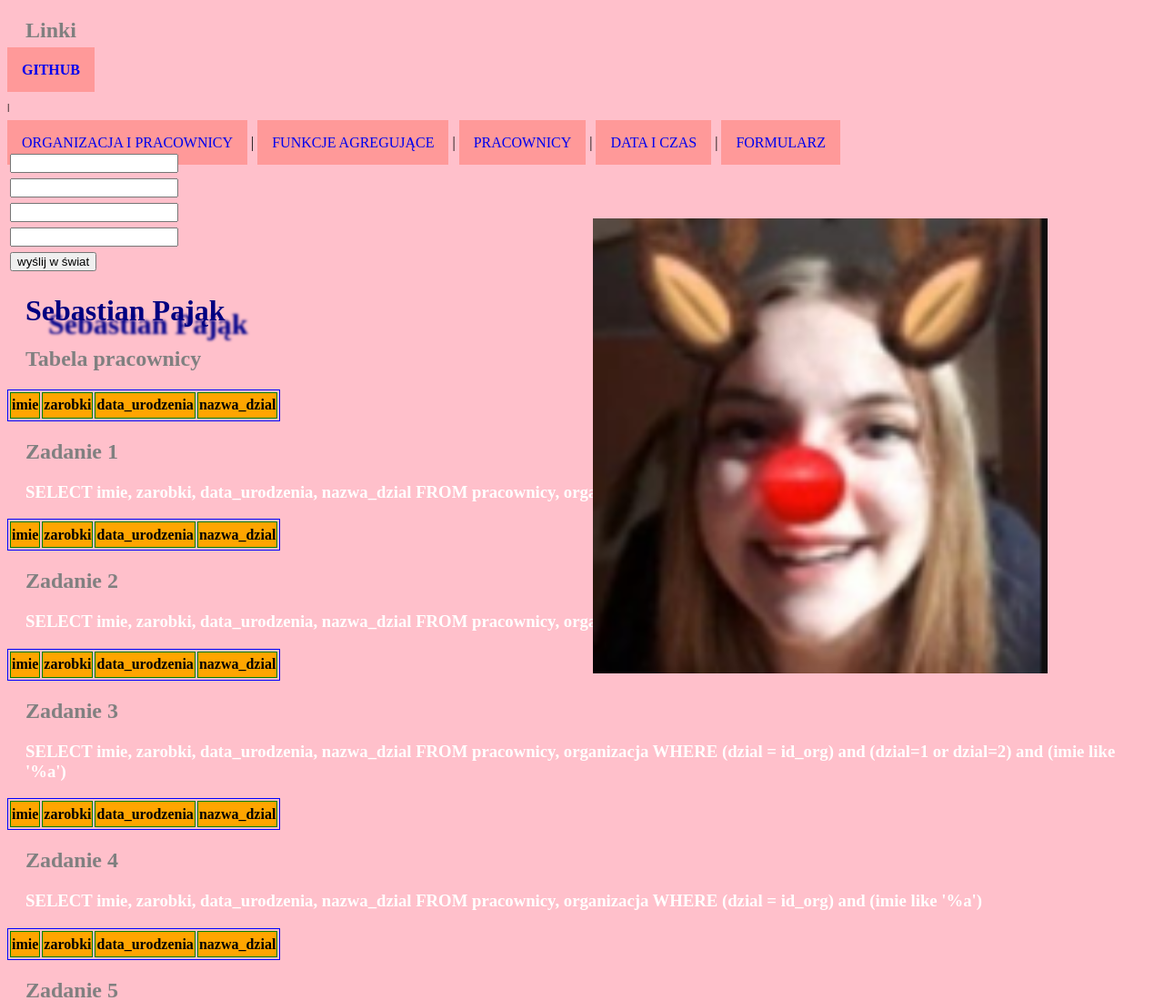
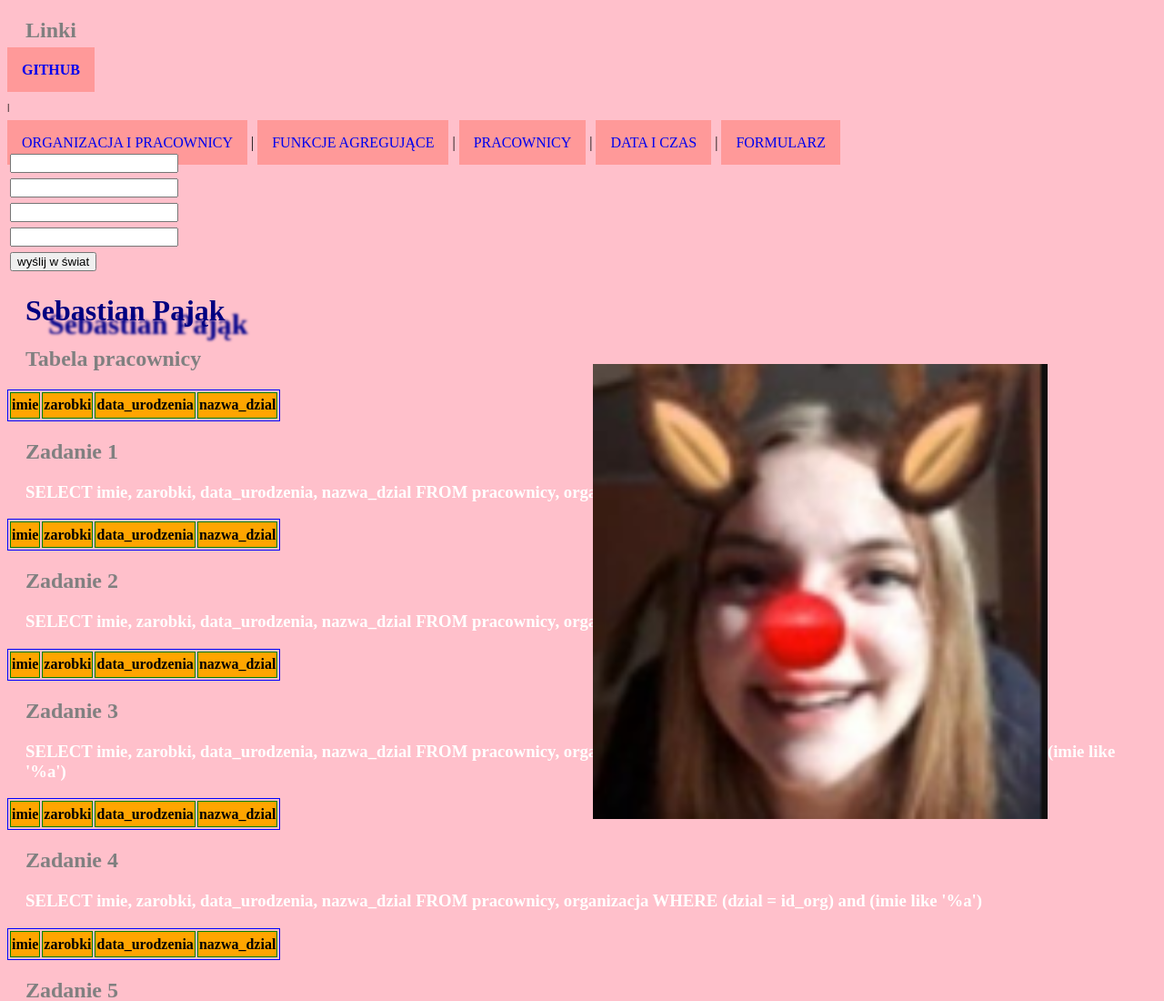
Before and after one commit to SK-2019/php-sql-wprowadzenie-pajak-sebastian, a PHP site: page / in a window 1280 px wide. Shown: the top 1100 px of the page at 91% size. Run offline with PHP 8.4, Linux system fonts and the light colour scheme; data that the repository does not hold is empty.

Commit message:
Update style.css

```diff
--- a/style.css
+++ b/style.css
@@ -50,7 +50,7 @@ body {
   .obraz {
       height: 500px;
       width: 500px;
-      top: 30%;
+      top: 50%;
       right: 10%;
       position: absolute;
   }
```
